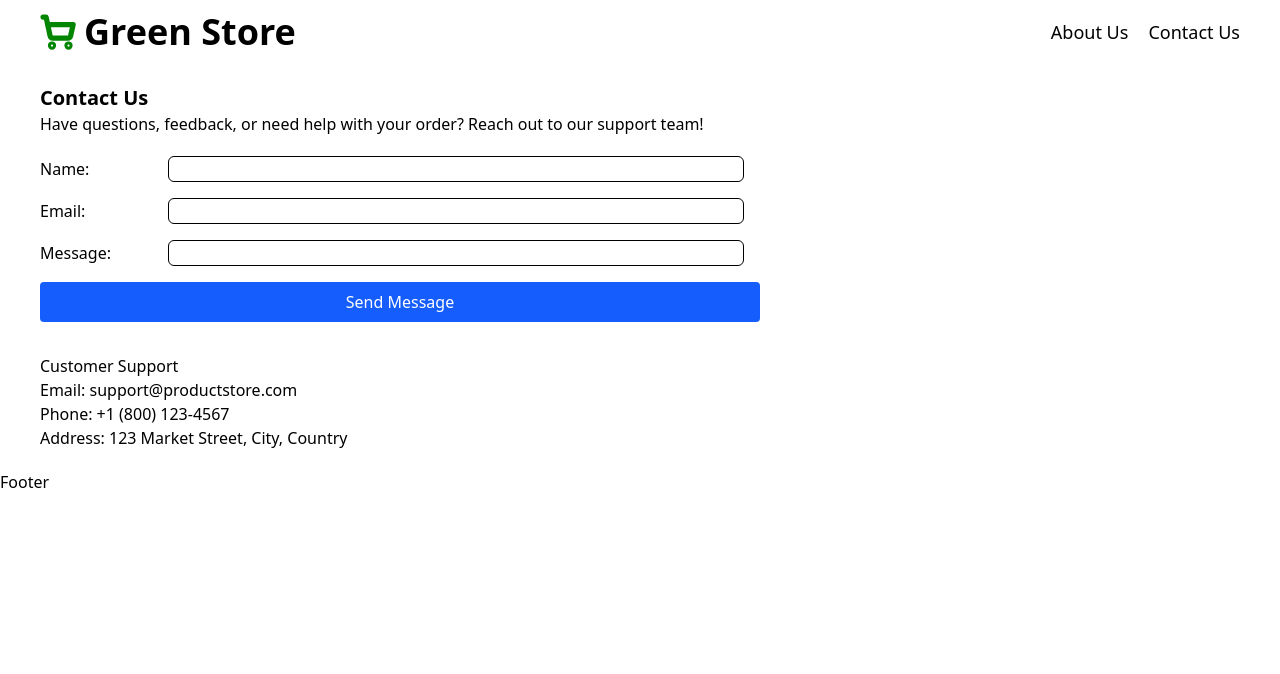
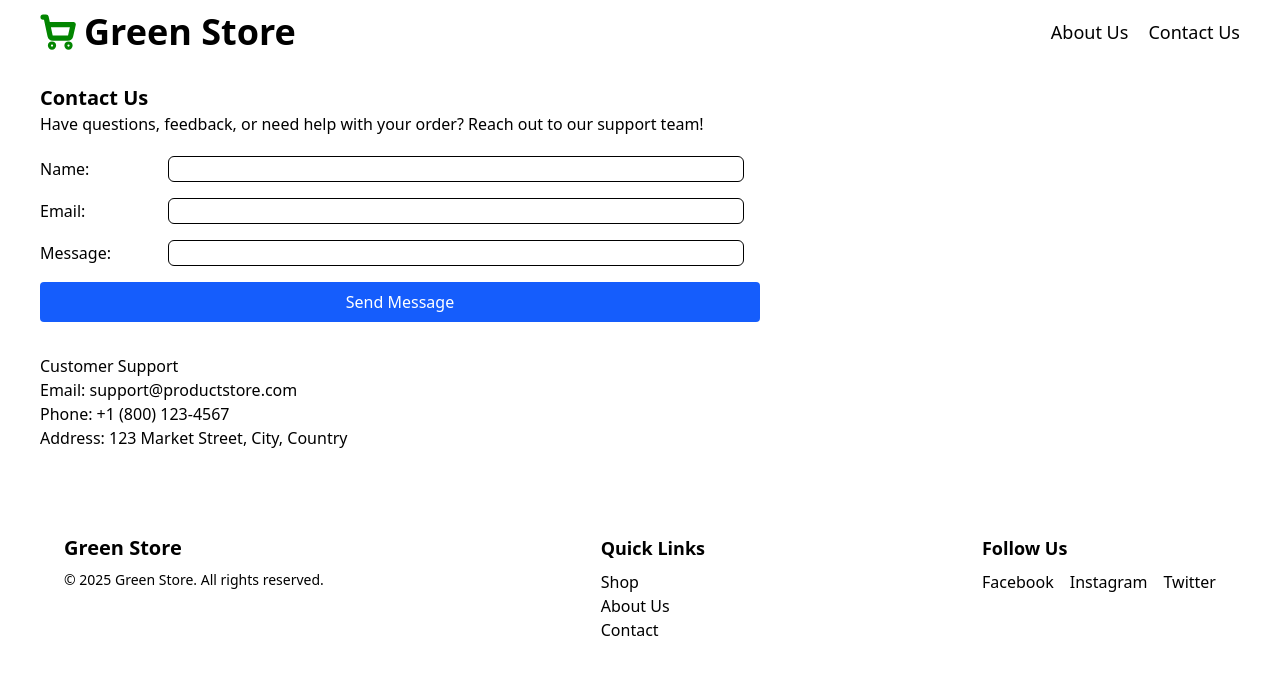
Before and after one commit to SreelakshmiKSudheer/Green-Store, a React (Vite) app: page /contact in a window 1280 px wide. Shown: the top 674 px of the page. Built offline with nearby package versions, Linux system fonts and the light colour scheme.

Commit message:
footer component

```diff
--- a/src/components/Footer.jsx
+++ b/src/components/Footer.jsx
@@ -1,9 +1,37 @@
 import React from 'react'
 
 const Footer = () => {
-  return (
-    <div>Footer</div>
-  )
+
+
+return (
+  <footer className="px-5 py-8 mt-8">
+    <div className="max-w-6xl mx-auto flex flex-wrap justify-between">
+      <div className="mb-6">
+        <h3 className="text-xl font-bold">Green Store</h3>
+        <p className="text-sm mt-2">&copy; {new Date().getFullYear()} Green Store. All rights reserved.</p>
+      </div>
+      <div className="mb-6">
+        <h4 className="text-lg font-semibold mb-2">Quick Links</h4>
+        <ul className="list-none p-0">
+          <li>
+            <a href="/shop" className=" hover:underline">Shop</a>
+          </li>
+          <li>
+            <a href="/about" className=" hover:underline">About Us</a>
+          </li>
+          <li>
+            <a href="/contact" className=" hover:underline">Contact</a>
+          </li>
+        </ul>
+      </div>
+      <div className="mb-6">
+        <h4 className="text-lg font-semibold mb-2">Follow Us</h4>
+        <a href="https://facebook.com" className=" mr-4 hover:underline">Facebook</a>
+        <a href="https://instagram.com" className=" mr-4 hover:underline">Instagram</a>
+        <a href="https://twitter.com" className=" hover:underline">Twitter</a>
+      </div>
+    </div>
+  </footer>
+)
 }
-
 export default Footer
```
